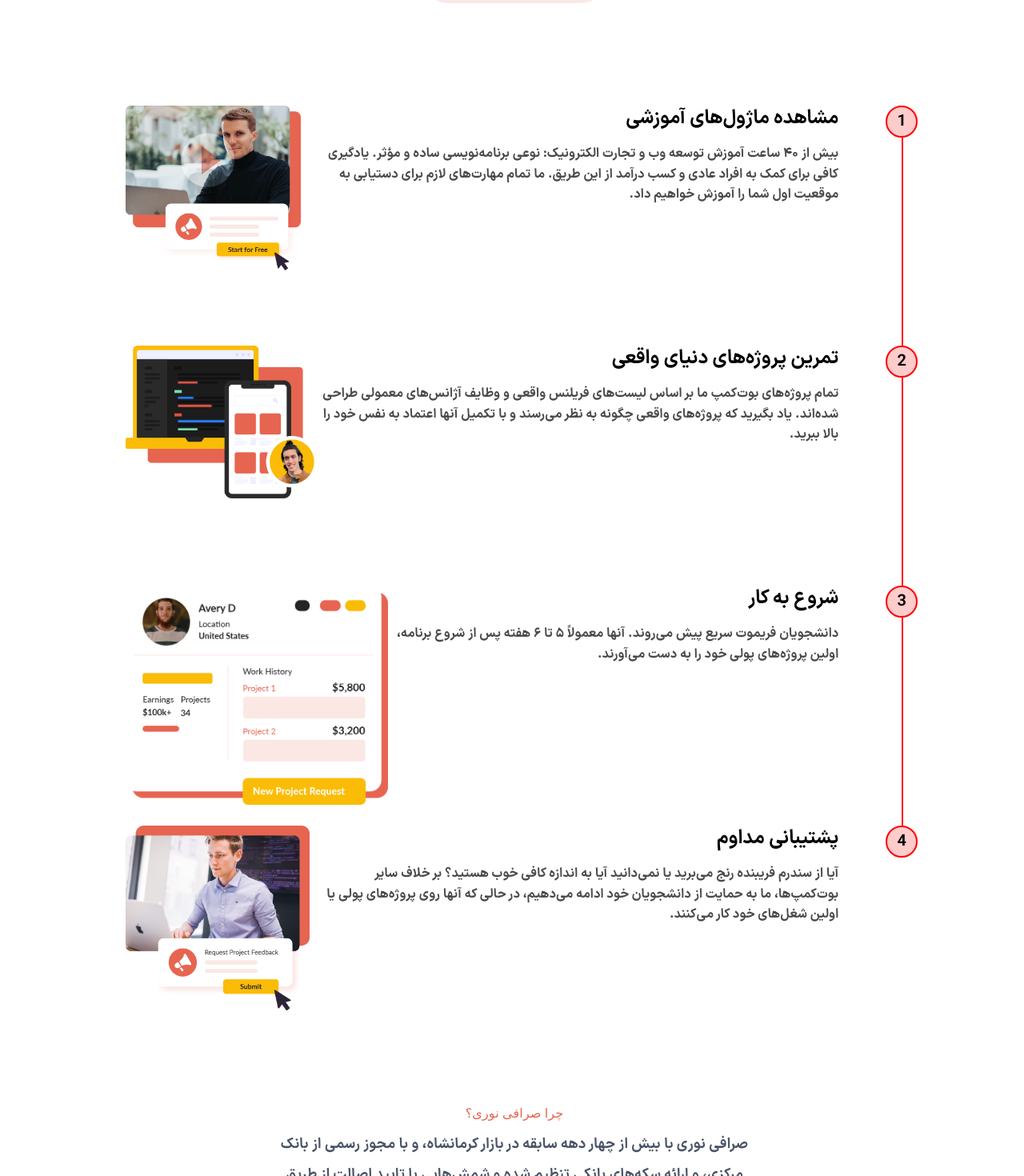
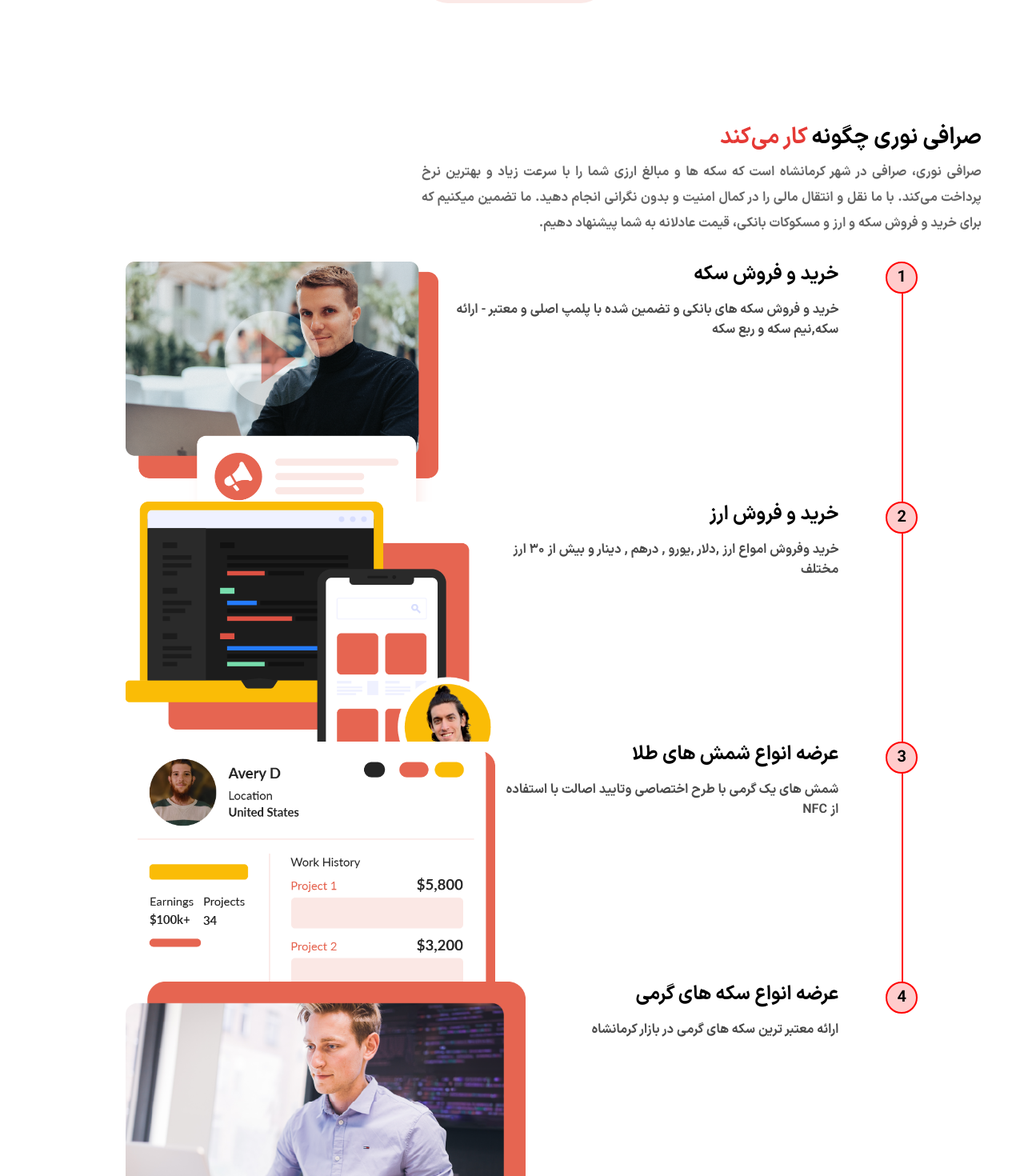
Before and after one commit to mohammadsohrabi2021/landingMantrayou, a Next.js app: page / in a window 1280 px wide. Shown: the part 960-2430 px from the top of the page at 80% size. Built offline with nearby package versions, Linux system fonts and the light colour scheme.

Commit message:
update component TrainingSteps done

```diff
--- a/components/template/TrainingSteps.jsx
+++ b/components/template/TrainingSteps.jsx
@@ -11,39 +11,54 @@ import Image from "next/image";
 const steps = [
   {
     id: 1,
-    title: "مشاهده ماژول‌های آموزشی",
+    title: "خرید و فروش سکه",
     description:
-      "بیش از ۴۰ ساعت آموزش توسعه وب و تجارت الکترونیک: نوعی برنامه‌نویسی ساده و مؤثر. یادگیری کافی برای کمک به افراد عادی و کسب درآمد از این طریق. ما تمام مهارت‌های لازم برای دستیابی به موقعیت اول شما را آموزش خواهیم داد.",
+      "خرید و فروش سکه های بانکی و تضمین شده با پلمپ اصلی و معتبر - ارائه سکه,نیم سکه و ربع سکه",
     image: bannerTrainingSteps1,
   },
   {
     id: 2,
-    title: "تمرین پروژه‌های دنیای واقعی",
+    title: "خرید و فروش ارز",
     description:
-      "تمام پروژه‌های بوت‌کمپ ما بر اساس لیست‌های فریلنس واقعی و وظایف آژانس‌های معمولی طراحی شده‌اند. یاد بگیرید که پروژه‌های واقعی چگونه به نظر می‌رسند و با تکمیل آنها اعتماد به نفس خود را بالا ببرید.",
+      "خرید وفروش امواع ارز ,دلار ,یورو , درهم , دینار و بیش از ۳۰ ارز مختلف",
     image: bannerTrainingSteps2,
   },
   {
     id: 3,
-    title: "شروع به کار",
+    title: "عرضه انواع شمش های طلا",
     description:
-      "دانشجویان فریموت سریع پیش می‌روند. آنها معمولاً ۵ تا ۶ هفته پس از شروع برنامه، اولین پروژه‌های پولی خود را به دست می‌آورند.",
+      "شمش های یک گرمی با طرح اختصاصی وتایید اصالت با استفاده از NFC",
     image: bannerTrainingSteps3,
   },
   {
     id: 4,
-    title: "پشتیبانی مداوم",
+    title: " عرضه انواع سکه های گرمی",
     description:
-      "آیا از سندرم فریبنده رنج می‌برید یا نمی‌دانید آیا به اندازه کافی خوب هستید؟ بر خلاف سایر بوت‌کمپ‌ها، ما به حمایت از دانشجویان خود ادامه می‌دهیم، در حالی که آنها روی پروژه‌های پولی یا اولین شغل‌های خود کار می‌کنند.",
+      "ارائه معتبر ترین سکه های گرمی در بازار کرمانشاه",
     image: bannerTrainingSteps4,
   },
 ];
 
 const TrainingSteps = () => {
   return (
+    <>
+      <Box sx={{ textAlign: "right", padding: 3 }}>
+        <Typography variant="h3" component="h1" gutterBottom fontFamily={'iran-sans'} fontWeight={900} fontSize={'28px'}>
+        صرافی نوری چگونه  <span style={{ color: "#E53935" }}>کار می‌کند</span>
+        </Typography>
+        <Typography variant="body1" color="textSecondary" maxWidth={'700px'}mb={1} lineHeight={2} textAlign={'justify'} fontFamily={'iran-sans'}>
+        صرافی نوری، صرافی در شهر کرمانشاه است که سکه ها و مبالغ ارزی شما را با سرعت زیاد و بهترین نرخ پرداخت می‌کند. با ما نقل و انتقال مالی را در کمال امنیت و بدون نگرانی انجام دهید. ما تضمین میکنیم که برای خرید و فروش سکه و ارز و مسکوکات بانکی، قیمت عادلانه به شما پیشنهاد دهیم.
+        </Typography>
+      </Box>
       <Grid container direction="column" alignItems="center">
         {steps.map((step, index) => (
-        <Grid item key={step.id} xs={12} position="relative" width={{xs:'100%',sm:"80%"}}>
+          <Grid
+            item
+            key={step.id}
+            xs={12}
+            position="relative"
+            width={{ xs: "100%", sm: "80%" }}
+          >
             {/* Line Between Steps */}
             {index < steps.length - 1 && (
               <Box
@@ -53,8 +68,8 @@ const TrainingSteps = () => {
                 transition={{ duration: 0.5, ease: "easeInOut" }}
                 sx={{
                   position: "absolute",
-                right: {xs:"calc(0% + 0px)",sm:"calc(0% + 0px)"}, // Align with circles
-                top: {xs:'36px',sm:"40px"}, // Start the line below the circle
+                  right: { xs: "calc(0% + 0px)", sm: "calc(0% + 0px)" }, // Align with circles
+                  top: { xs: "36px", sm: "40px" }, // Start the line below the circle
                   width: "2px",
                   zIndex: -1,
                   background: "red",
@@ -62,7 +77,7 @@ const TrainingSteps = () => {
               />
             )}
 
-          <Grid display={'flex'} alignItems="flex-start" >
+            <Grid display={"flex"} alignItems="flex-start">
               <Grid item xs={1} sx={{ position: "relative" }}>
                 <Box
                   component={motion.div}
@@ -88,7 +103,13 @@ const TrainingSteps = () => {
                   </Typography>
                 </Box>
               </Grid>
-            <Grid item xs={11} display={"flex"} flexDirection={{xs:'column',sm:'row'}} justifyContent={"space-between"}>
+              <Grid
+                item
+                xs={11}
+                display={"flex"}
+                flexDirection={{ xs: "column", sm: "row" }}
+                justifyContent={"space-between"}
+              >
                 <Box display={"flex"} flexDirection={"column"}>
                   <Typography
                     variant="h5"
@@ -125,8 +146,8 @@ const TrainingSteps = () => {
                   initial={{ opacity: 0, y: 50 }}
                   whileInView={{ opacity: 1, y: 0 }}
                   transition={{ duration: 0.5 }}
-                style={{  height: "300px", overflow: "hidden" }}
-                width={{xs:'200px',sm:"500px"}}
+                  style={{ height: "300px", overflow: "hidden" }}
+                  width={{ xs: "200px", sm: "500px" }}
                 >
                   <Image
                     src={step.image}
@@ -141,6 +162,7 @@ const TrainingSteps = () => {
           </Grid>
         ))}
       </Grid>
+    </>
   );
 };
 
```
Lines whose indentation alone changed are shown as unchanged.
